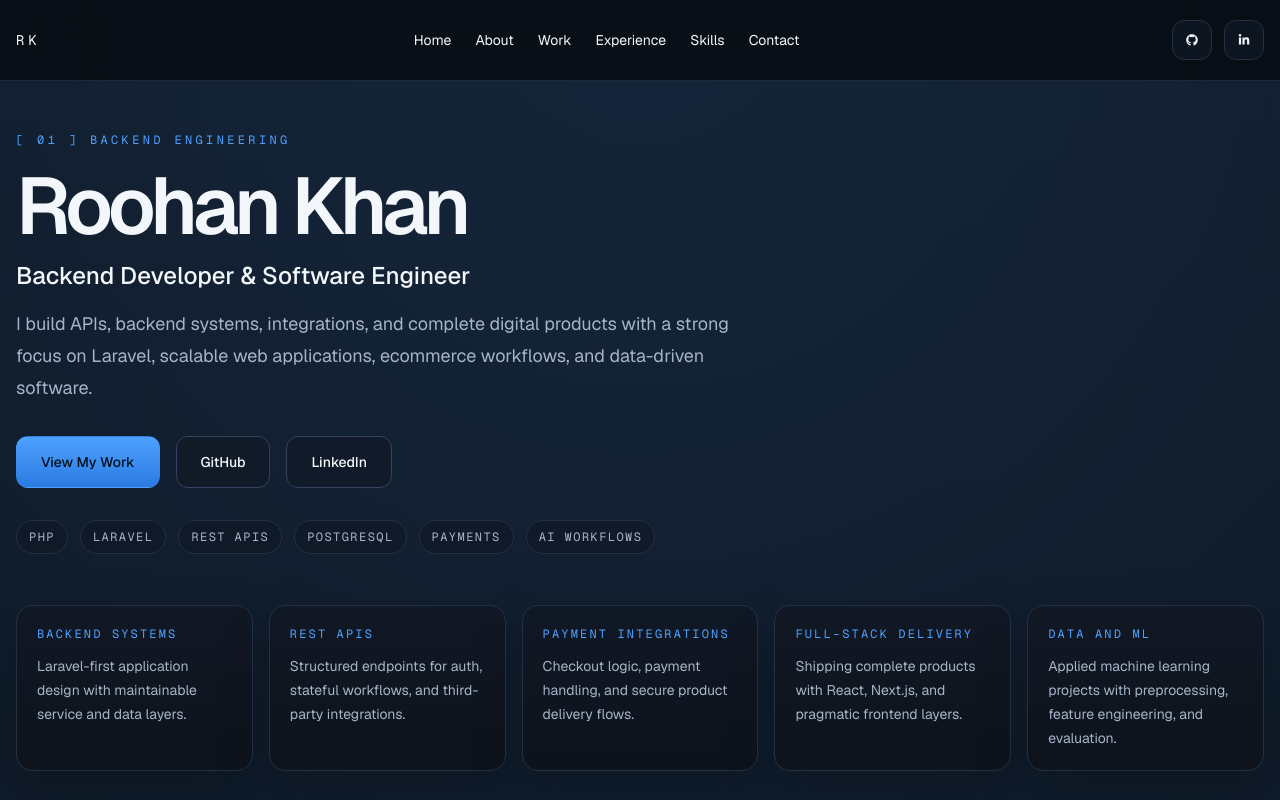
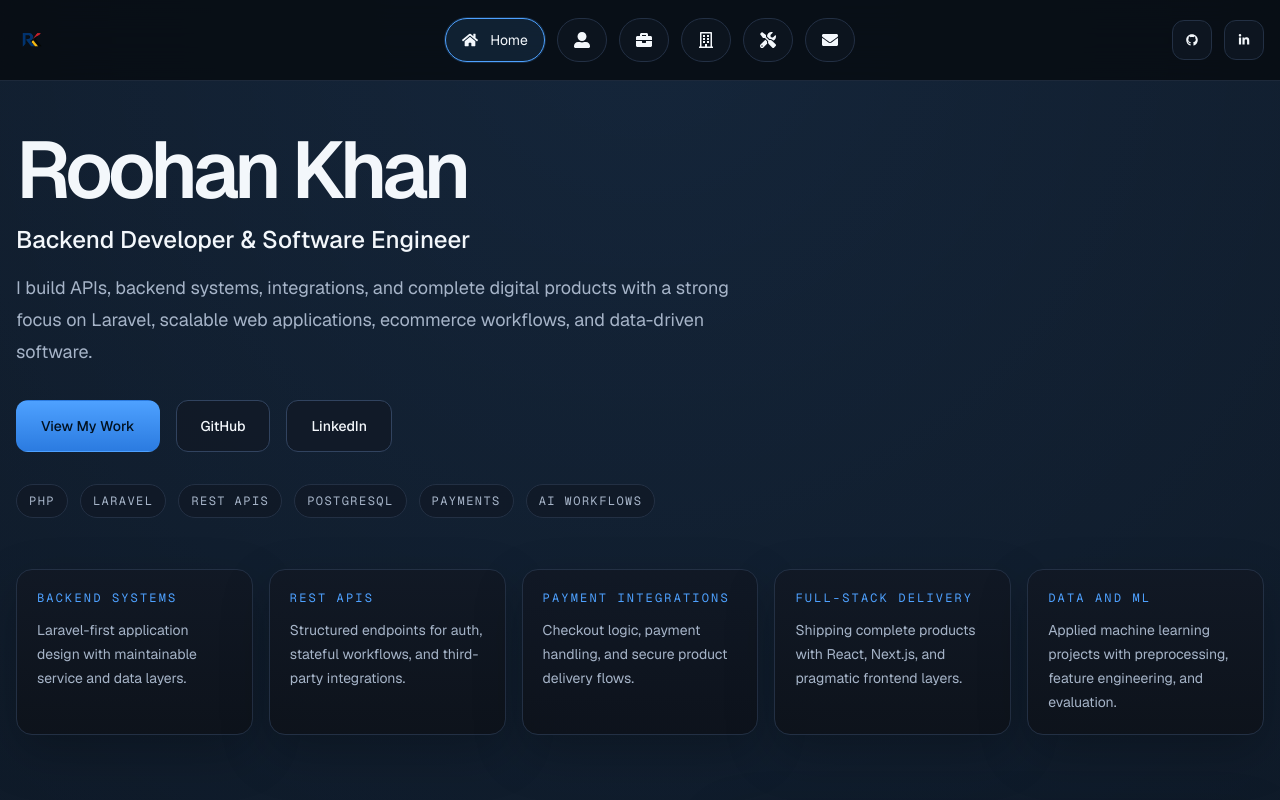
Before and after one commit to roohankhan8/portfolio-roohan, a Next.js app: page / in a window 1280 px wide. Shown: the top 800 px of the page. Built offline with nearby package versions, Linux system fonts and the light colour scheme.

Commit message:
feat: update AboutSection and ActiveNav components with new icons and responsive behavior; add Profile and Resume PDFs

```diff
--- a/app/_components/about-section.tsx
+++ b/app/_components/about-section.tsx
@@ -5,7 +5,6 @@ export function AboutSection() {
     <section id="about" className="section-block">
       <div className="container-shell grid gap-10 lg:grid-cols-[minmax(0,1.1fr)_minmax(18rem,0.9fr)]">
         <SectionHeading
-          eyebrow="[ 02 ] ABOUT"
           title="Backend-first, product-aware, and expanding into deeper system design."
           description="Roohan's public work shows a developer who started with web development, shipped full-stack applications when needed, and kept leaning further into backend structure, APIs, data, and maintainable product workflows."
         />
--- a/app/_components/active-nav.tsx
+++ b/app/_components/active-nav.tsx
@@ -1,12 +1,35 @@
 "use client";
 
 import { useEffect, useState } from "react";
-import { FaGithub, FaLinkedinIn } from "react-icons/fa";
+import Image from "next/image";
+import {
+  FaBars,
+  FaBriefcase,
+  FaEnvelope,
+  FaGithub,
+  FaHome,
+  FaLinkedinIn,
+  FaRegBuilding,
+  FaTimes,
+  FaTools,
+  FaUserAlt,
+} from "react-icons/fa";
+import type { IconType } from "react-icons";
 import type { NavItem, SocialLink } from "../_lib/portfolio-data";
+import logoTransparent from "../_logos/logo-transparent.png";
 
 type ActiveNavProps = {
   items: NavItem[];
   socials: SocialLink[];
+};
+
+const navIcons: Record<NavItem["href"], IconType> = {
+  "#home": FaHome,
+  "#about": FaUserAlt,
+  "#work": FaBriefcase,
+  "#experience": FaRegBuilding,
+  "#skills": FaTools,
+  "#contact": FaEnvelope,
 };
 
 export function ActiveNav({ items, socials }: ActiveNavProps) {
@@ -43,31 +66,60 @@ export function ActiveNav({ items, socials }: ActiveNavProps) {
     return () => observer.disconnect();
   }, [items]);
 
+  useEffect(() => {
+    const onResize = () => {
+      if (window.innerWidth >= 1024) {
+        setIsOpen(false);
+      }
+    };
+
+    window.addEventListener("resize", onResize);
+    return () => window.removeEventListener("resize", onResize);
+  }, []);
+
   return (
     <header className="sticky top-0 z-40 border-b border-[var(--border)]/80 bg-[color:rgba(7,11,17,0.82)] backdrop-blur-xl">
-      <div className="container-shell py-4">
+      <div className="container-shell relative py-4">
         <div className="flex min-h-12 items-center justify-between gap-6">
           <a
             href="#home"
-            className="font-mono text-sm uppercase tracking-[0.3em] text-[var(--text)]"
+            aria-label="Go to home"
+            className="relative h-11 w-28 transition-transform duration-300 ease-out hover:scale-[1.03]"
           >
-            RK
+            <Image
+              src={logoTransparent}
+              alt="Roohan Khan"
+              fill
+              sizes="112px"
+              preload
+              className="object-contain object-left"
+            />
           </a>
-          <nav aria-label="Primary" className="hidden items-center gap-6 lg:flex">
+          <nav aria-label="Primary" className="hidden items-center gap-3 lg:flex">
             {items.map((item) => {
               const isActive = item.href === activeHref;
+              const Icon = navIcons[item.href] ?? FaHome;
 
               return (
                 <a
                   key={item.href}
                   href={item.href}
-                  className={`text-sm transition-colors ${
+                  className={`group flex h-11 items-center overflow-hidden rounded-full border px-4 transition-all duration-300 ease-out ${
                     isActive
-                      ? "text-[var(--text)]"
-                      : "text-[var(--text-secondary)] hover:text-[var(--text)]"
+                      ? "border-[var(--accent)] bg-[var(--accent-soft)] text-[var(--text)] shadow-[0_0_0_1px_rgba(78,161,255,0.2)]"
+                      : "border-[var(--border)] bg-[rgba(17,24,36,0.56)] text-[var(--text-secondary)] hover:border-[var(--accent)] hover:bg-[var(--accent-soft)] hover:text-[var(--text)]"
+                  }`}
+                >
+                  <Icon aria-hidden="true" className="h-4 w-4 shrink-0" />
+                  <span
+                    className={`overflow-hidden whitespace-nowrap pl-0 text-sm transition-all duration-300 ease-out ${
+                      isActive
+                        ? "max-w-32 pl-3 opacity-100"
+                        : "max-w-0 opacity-0 group-hover:max-w-32 group-hover:pl-3 group-hover:opacity-100"
                     }`}
                   >
                     {item.label}
+                  </span>
                 </a>
               );
             })}
@@ -90,33 +142,38 @@ export function ActiveNav({ items, socials }: ActiveNavProps) {
             type="button"
             aria-expanded={isOpen}
             aria-controls="mobile-nav"
-            aria-label="Toggle navigation menu"
+            aria-label={isOpen ? "Close navigation menu" : "Open navigation menu"}
             onClick={() => setIsOpen((open) => !open)}
-            className="inline-flex h-11 items-center justify-center rounded-xl border border-[var(--border)] px-4 font-mono text-xs uppercase tracking-[0.16em] text-[var(--text-secondary)] lg:hidden"
+            className="inline-flex h-11 w-11 items-center justify-center rounded-xl border border-[var(--border)] bg-[rgba(17,24,36,0.72)] text-base text-[var(--text-secondary)] transition-all duration-300 ease-out hover:border-[var(--accent)] hover:bg-[var(--accent-soft)] hover:text-[var(--text)] lg:hidden"
           >
-            Menu
+            {isOpen ? <FaTimes aria-hidden="true" /> : <FaBars aria-hidden="true" />}
           </button>
         </div>
-        {isOpen ? (
         <div
           id="mobile-nav"
-            className="surface-panel mt-4 rounded-[1.5rem] p-4 lg:hidden"
+          className={`absolute inset-x-0 top-full z-50 mt-3 transition-all duration-300 ease-out lg:hidden ${
+            isOpen ? "pointer-events-auto translate-y-0 opacity-100" : "pointer-events-none -translate-y-2 opacity-0"
+          }`}
+          aria-hidden={!isOpen}
         >
+          <div className="surface-panel rounded-[1.5rem] p-4 shadow-[0_24px_70px_rgba(0,0,0,0.42)]">
             <nav aria-label="Mobile primary" className="flex flex-col gap-2">
               {items.map((item) => {
                 const isActive = item.href === activeHref;
+                const Icon = navIcons[item.href] ?? FaHome;
 
                 return (
                   <a
                     key={item.href}
                     href={item.href}
                     onClick={() => setIsOpen(false)}
-                  className={`rounded-xl px-4 py-3 text-sm transition-colors ${
+                    className={`flex items-center gap-3 rounded-xl px-4 py-3 text-sm transition-all duration-300 ease-out ${
                       isActive
                         ? "bg-[var(--accent-soft)] text-[var(--text)]"
                         : "text-[var(--text-secondary)] hover:bg-[rgba(17,24,36,0.72)] hover:text-[var(--text)]"
                     }`}
                   >
+                    <Icon aria-hidden="true" className="h-4 w-4 shrink-0" />
                     {item.label}
                   </a>
                 );
@@ -137,7 +194,7 @@ export function ActiveNav({ items, socials }: ActiveNavProps) {
               ))}
             </div>
           </div>
-        ) : null}
+        </div>
       </div>
     </header>
   );
--- a/app/_components/hero-section.tsx
+++ b/app/_components/hero-section.tsx
@@ -15,9 +15,9 @@ export function HeroSection() {
       <div className="container-shell grid items-center gap-12 lg:grid-cols-[minmax(0,1.2fr)_minmax(20rem,0.8fr)]">
         <div className="space-y-8">
           <div className="space-y-5">
-            <p className="font-mono text-xs uppercase tracking-[0.28em] text-[var(--accent)]">
+            {/* <p className="font-mono text-xs uppercase tracking-[0.28em] text-[var(--accent)]">
               [ 01 ] BACKEND ENGINEERING
-            </p>
+            </p> */}
             <div className="space-y-4">
               <h1 className="max-w-5xl text-[clamp(3rem,7vw,5rem)] font-semibold leading-[0.95] tracking-[-0.06em]">
                 Roohan Khan
--- a/app/_components/section-heading.tsx
+++ b/app/_components/section-heading.tsx
@@ -6,7 +6,7 @@ type SectionHeadingProps = {
 };
 
 export function SectionHeading({
-  eyebrow,
+  // eyebrow,
   title,
   description,
   align = "left",
@@ -16,9 +16,9 @@ export function SectionHeading({
 
   return (
     <div className={`flex max-w-3xl flex-col gap-4 ${alignmentClass}`}>
-      <p className="font-mono text-xs uppercase tracking-[0.28em] text-[var(--accent)]">
+      {/* <p className="font-mono text-xs uppercase tracking-[0.28em] text-[var(--accent)]">
         {eyebrow}
-      </p>
+      </p> */}
       <div className="space-y-3">
         <h2 className="text-[clamp(2rem,4vw,3rem)] font-semibold leading-tight tracking-[-0.04em]">
           {title}
```
Also changed, not shown: 2 other files (tests, documents, lock files or other folders). Lines whose indentation alone changed are shown as unchanged.
